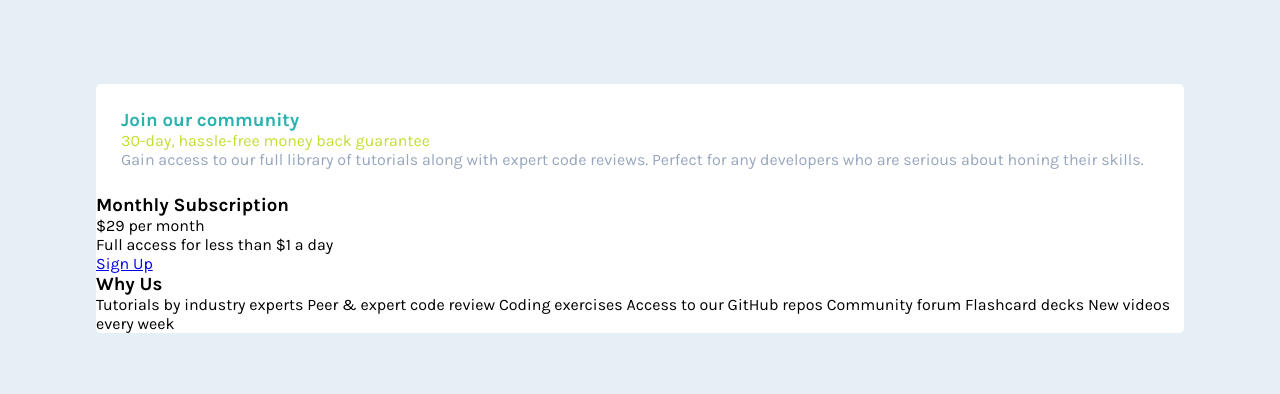
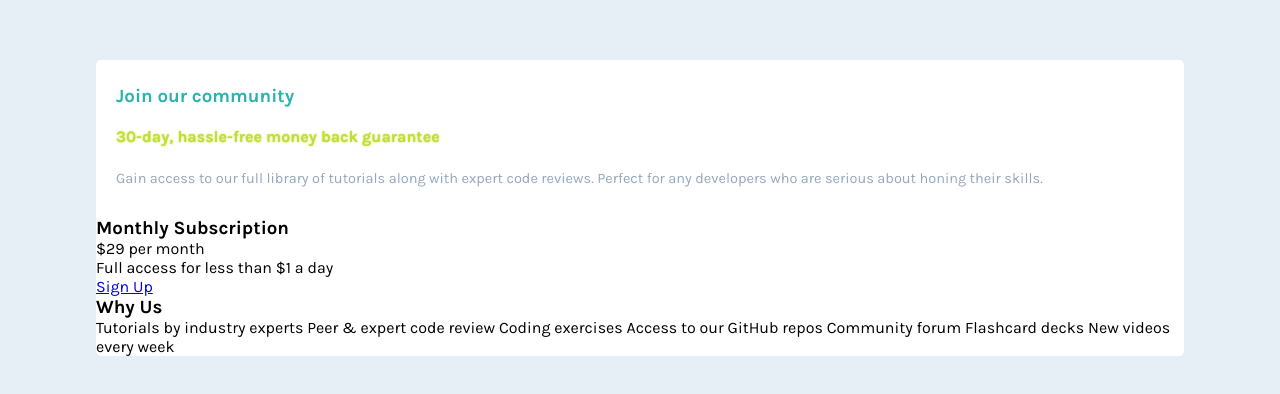
Before and after one commit to AbdielP/single-price-grid, a plain HTML site: page index.html in a window 1280 px wide. Shown: the part 192-586 px from the top of the page. Drawn offline with Linux system fonts and the light colour scheme.

Commit message:
first card text styles ready

```diff
--- a/css/main.css
+++ b/css/main.css
@@ -37,15 +37,26 @@ body {
 
 .section__title {
     color: var(--primary-cyan);
+    /* margin-bottom: 20px; */
+}
+
+.section__paragraph {
+    margin-top: 20px;
 }
 
 .section--padding {
     box-sizing: border-box;
-    padding: 25px;
+    padding: 25px 20px;
 }
 
 .section__paragraph--yellow {
     color: var(--primary-bright-yellow);
+    font-weight: 700;
+    text-shadow: 0 0 2px var(--primary-bright-yellow);
 }.section__paragraph--grey {
     color: var(--neutral-grayish-blue);
+    /* letter-spacing: .5px; */
+    line-height: 1.8;
+    font-size: 14.5px;
+    /* text-align: justify; */
 }
```
